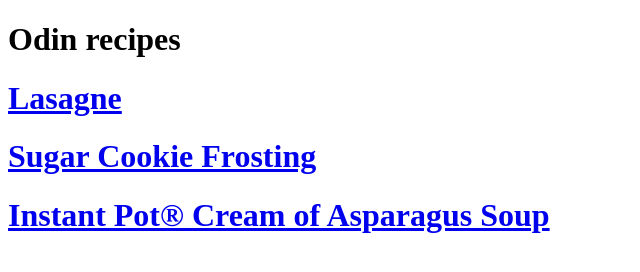
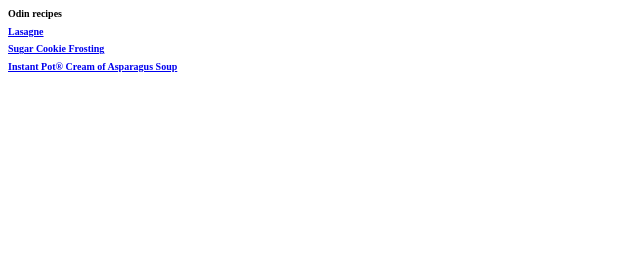
Before and after one commit to CJskii/odin-recipes, a plain HTML site: page index.html in a window 1280 px wide. Shown: the whole page, without its empty margins (0-640 px from the left). Drawn offline with Linux system fonts and the light colour scheme.

Commit message:
creating CSS files

```diff
--- a/index.html
+++ b/index.html
@@ -4,6 +4,7 @@
     <meta charset="UTF-8">
     <meta http-equiv="X-UA-Compatible" content="IE=edge">
     <meta name="viewport" content="width=device-width, initial-scale=1.0">
+    <link rel="stylesheet" href="styles.css">
     <title>Recipe Book</title>
 </head>
 <body>
--- /dev/null
+++ b/recipes/styles.css
@@ -0,0 +1,3 @@
+h1 {
+    background-color: aqua;
+}
--- /dev/null
+++ b/styles.css
@@ -0,0 +1,3 @@
+h1 {
+    font-size: 10px;
+}
```
Also changed, not shown: recipes/cookie.html (+1 -0 lines).
